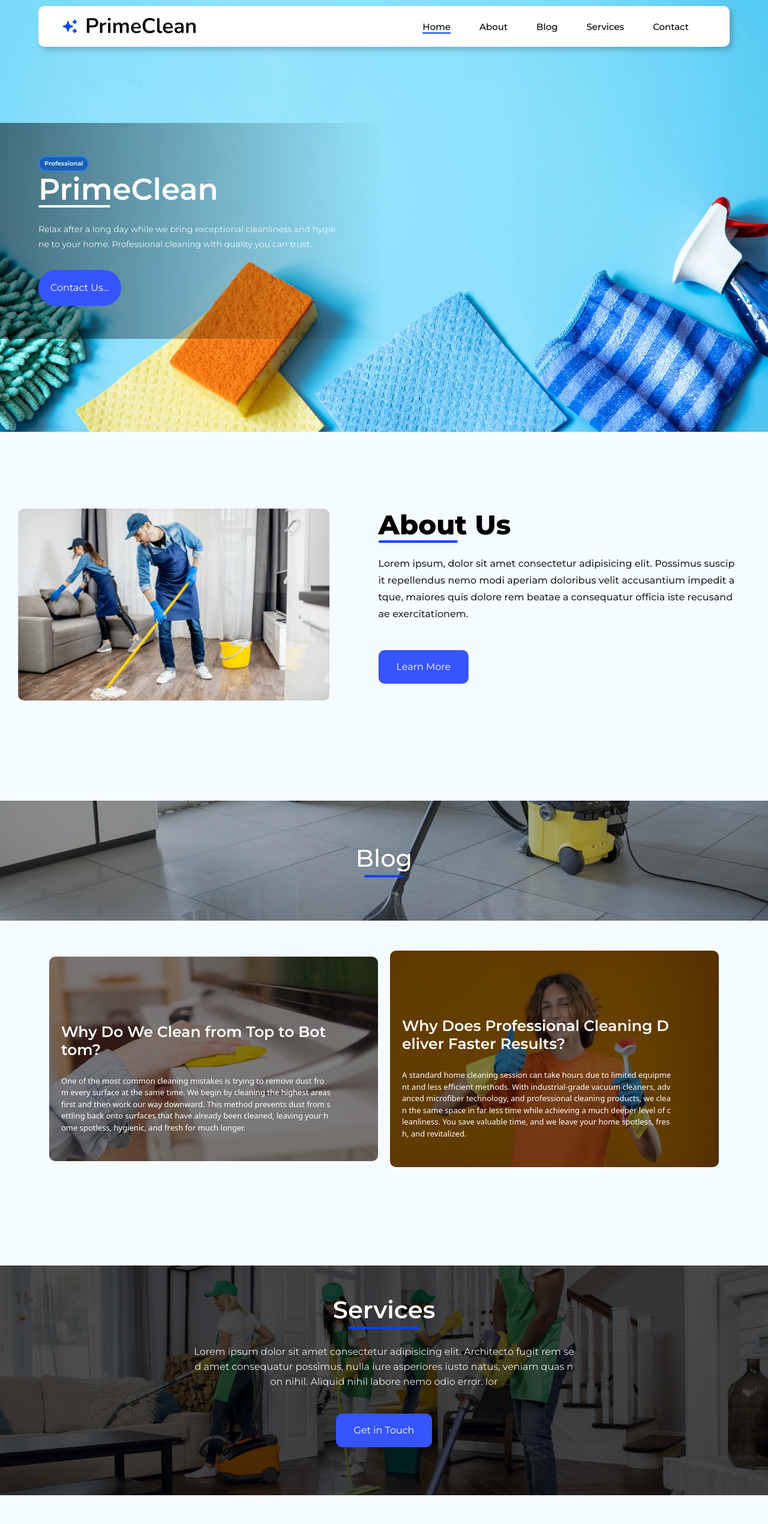
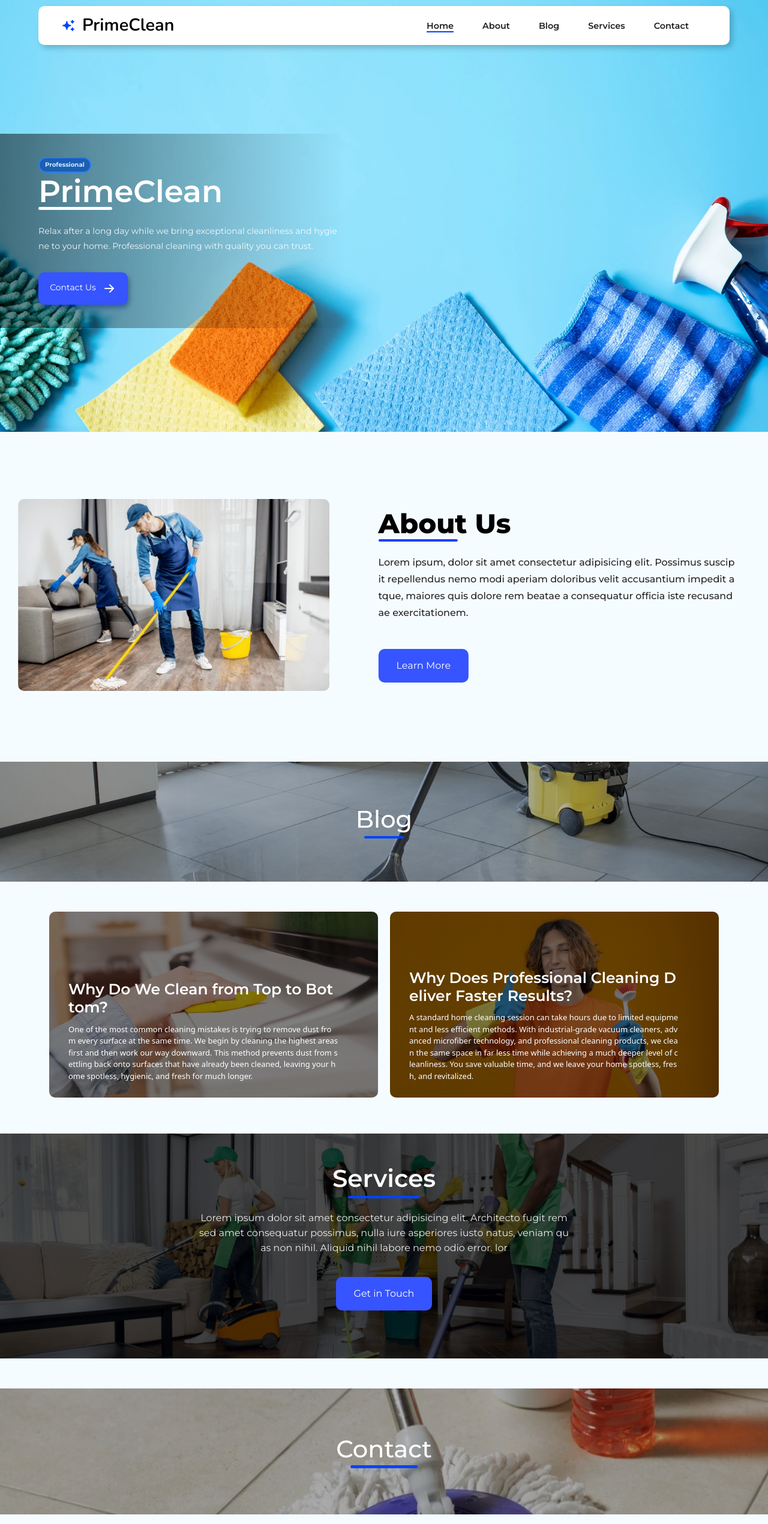
Before and after one commit to mgulmak3333/primeclean-web-react, a React (Vite) app: page / in a window 1280 px wide. Shown: the top 2541 px of the page at 60% size. Built offline with nearby package versions, Linux system fonts and the light colour scheme.

Commit message:
Improve responsive styling across site
Use fluid sizing for page sections, typography, spacing, and navigation; move services styles into services.css; and add an arrow icon to the hero contact button.

```diff
--- a/src/assets/css/about.css
+++ b/src/assets/css/about.css
@@ -1,23 +1,23 @@
 .section-about{
-    min-height: 615px;
+    min-height: clamp(550px, 8vw + 440px, 700px);
     display: flex;
     align-items: center;
     justify-content: center;
-    padding-left: 60px;
-    padding-bottom: 50px;
-    padding-top: 10px;
-    padding-right: 60px;
+    padding-left: clamp(60px, 5vw, 120px);
+    padding-bottom: clamp(30px, 2.5vw, 50px);
+    padding-top: clamp(20px, 2vw, 40px);
+    padding-right: clamp(60px, 5vw, 120px);
     background: var(--white);
     width: 100%;
 }
-
-
 
 .about{
     display: flex;
     width: fit-content;
     justify-content: space-between;
+    align-items: center;
 }
+
 
 .about-pic{
     transform: translateX(-10%);
@@ -58,13 +58,12 @@
 .about-props p{
     color: rgb(37, 37, 37);
     padding-bottom: 5%;
-    padding-top:2.8%;
+    padding-top: 2.8%;
     font-size: 1rem;
     font-weight: 500;
     font-family: var(--montserrat);
     line-height: 28px;
 }
-
 
 .about-props button{
     background: var(--button-blue);
@@ -78,8 +77,36 @@
     border-radius: 10px;
 }
 
-.about-props button:hover{
-    background: var(--button-blue-hover);
+
+
+@media screen and (min-width: 1367px) {
+    .about-pic {
+        height: clamp(320px, 2.2vw + 290px, 440px);
+        width: 135%;
+        transform: translateX(-7%);
+    }
+
+    .about-props {
+        transform: translateX(2%);
+    }
+
+    .about-props h1 {
+        font-size: clamp(45px, 1.2vw + 28px, 56px);
+    }
+
+    .about-props h1::after {
+        height: clamp(4px, 0.15vw + 2px, 7px);
+    }
+
+    .about-props p {
+        font-size: clamp(1rem, 0.3vw + 0.6rem, 1.25rem);
+        line-height: clamp(28px, 1vw + 14px, 38px);
+    }
+
+    .about-props button {
+        font-size: clamp(1rem, 0.22vw + 0.7rem, 1.18rem);
+        padding: clamp(16px, 0.4vw + 10px, 22px) clamp(30px, 0.7vw + 20px, 42px);
+    }
 }
 
 @media (max-width: 991px) {
--- a/src/assets/css/blog.css
+++ b/src/assets/css/blog.css
@@ -1,8 +1,8 @@
 .section-blog{
     width: 100%;
     min-height: auto;
-    display:block;
-    padding-bottom: 163.92px;
+    display: block;
+    padding-bottom: clamp(60px, 3vw + 20px, 100px);
     background: var(--white);
 }
 
@@ -18,9 +18,9 @@
 
 }
 
-.banner-1 h2{
+.banner-1 h2 {
     color: white;
-    font-size: 40px;
+    font-size: clamp(40px, 1.1vw + 25px, 52px);
     display: flex;
     font-family: var(--montserrat);
     position: relative;
--- a/src/assets/css/card.css
+++ b/src/assets/css/card.css
@@ -2,21 +2,22 @@
     gap: 20px;
     width: 100%;
     justify-content: center;
-    align-items: center;
+    align-items: stretch;
     display: flex;
     padding-top: 50px;
-
 }
 
 .blog{
     width: 50%;
-    min-height: 310px;
-    padding-bottom: 30px;
+    min-height: clamp(310px, 4vw + 250px, 380px);
     opacity: 0;
     border-radius: 10px;
-    display: flex
+    display: flex;
+    flex-direction: column;
+    justify-content: flex-end;
+    box-sizing: border-radius;
+    overflow: hidden;
 }
-
 
 .active-blogger{
     animation: sideBottom 0.8s ease-in-out forwards;
@@ -35,7 +36,6 @@
 
 #blog-1{
     background: linear-gradient(45deg, rgba(0, 0, 0, 0.5), rgba(0, 0, 0, 0.5)), var(--blog-card-1);
-
     background-position: center;
     background-size: cover;
     background-repeat: no-repeat;
@@ -51,26 +51,31 @@
 .blog-sect{
     display: flex;
     flex-direction: column;
-    padding-left: 20px;
-    padding-right: 20px;
-    padding-top: 110px;
-    gap: 20px;
+    padding-left: clamp(20px, 2.5vw, 50px);
+    padding-right: clamp(20px, 2.5vw, 50px);
+    padding-top: clamp(40px, 3vw, 70px);
+    padding-bottom: clamp(25px, 2vw, 40px);
+    gap: clamp(12px, 1vw, 20px);
+    margin-top: auto;
 }
 
 .blog-sect p{
-    font-size: 13px;
+    font-size: clamp(13px, 0.6vw + 5px, 16px);
     color: white;
-    max-width: 450px;
+    max-width: clamp(450px, 15vw + 250px, 600px);
+    margin: 0;
 }
 
 .blog-sect h3{
     color: white;
-    font-size: 25px;
+    font-size: clamp(25px, 0.8vw + 14px, 33px);
     font-family: var(--montserrat);
     cursor: pointer;
     font-weight: 580;
-    max-width: 450px;
+    max-width: clamp(450px, 15vw + 250px, 600px);
+    margin: 0;
 }
+
 
 .blog:hover h3{
     text-decoration: underline;
--- a/src/assets/css/contact.css
+++ b/src/assets/css/contact.css
@@ -1,88 +1,3 @@
-.section-services{
-    width: 100%;
-    min-height: auto;
-    padding-bottom: 50px;
-    display: flex;
-    background: var(--white);
-}
-
-.bg{
-    width: 100%;
-    min-height: 300px;
-    display: flex;
-    background: linear-gradient(45deg, rgba(0, 0, 0, 0.7), rgba(0, 0, 0, 0.7)), var(--services-background);
-    background-size: cover;
-    background-position: center;
-    justify-content: center;
-    align-items: center;
-    backdrop-filter: blur(10px);
-}
-
-.bg-section{
-    color: white;
-    display: flex;
-    align-items: center;
-    flex-direction: column;
-    padding-top: 50px;
-    padding-bottom: 80px;
-    gap: 25px;
-    justify-content: center;
-}
-
-.bg-section h2{
-    font-family: var(--montserrat);
-    font-size: 40px;
-    font-weight: 580;
-    display: flex;
-    position: relative;
-}
-
-.bg-section h2::after{
-    content: '';
-    bottom: -8px;
-    transform: translateX(-50%);
-    left: 50%;
-    border-radius: 10px;
-    width: 70%;
-    height: 4px;
-    background: var(--blue);
-    position: absolute;
-}
-
-.bg-section p{
-    color: rgba(255, 255, 255, 0.9);
-    max-width: 700px;
-    font-family: var(--montserrat);
-    padding-left: 30px;
-    padding-right: 30px;
-    line-height: 25px;
-    text-align: center;
-    font-size: 1rem;
-}
-
-.bg-section button{
-    background: var(--button-blue);
-    border: none;
-    outline: none;
-    color: white;
-    font-size: 1rem;
-    font-family: var(--montserrat);
-    padding: 16px 30px;
-    transition: 0.3s;
-    transition: 0.3s;
-    border-radius: 10px;
-}
-
-.bg-section button:hover{
-    background: var(--button-blue-hover);
-}
-
-
-
-
-
-
-
 
 
 .section-content{
@@ -93,10 +8,9 @@
     flex-direction: column;
 }
 
-
 .banner-2{
     width: 100%;
-    min-height: 210px;
+    min-height: clamp(210px, 4vw + 155px, 260px);
     display: flex;
     justify-content: center;
     align-items: center;
@@ -107,7 +21,7 @@
 }
 
 .banner-2 h2{
-    font-size: 40px;
+    font-size: clamp(40px, 1.5vw + 20px, 54px);
     color: white;
     font-family: var(--montserrat);
     display: flex;
@@ -121,17 +35,16 @@
     left: 50%;
     border-radius: 10px;
     width: 70%;
-    height: 4px;
+    height: clamp(4px, 0.1vw + 3px, 5px);
     background: var(--blue);
     position: absolute;
 }
 
-
 .area{
     width: 100%;
     min-height: auto;
-    padding-top: 50px;
-    padding-bottom: 100px;
+    padding-top: clamp(50px, 3vw + 9px, 85px);
+    padding-bottom: clamp(100px, 4vw + 45px, 140px);
     display: flex;
 }
 
@@ -145,8 +58,8 @@
     color: rgba(0, 0, 0, 0.8);
     font-family: var(--nunito);
     font-weight: 550;
+    font-size: clamp(15px, 0.45vw + 8px, 20px);
 }
-
 
 .head-t h3{
     color: black;
@@ -155,6 +68,7 @@
     font-weight: 550;
     left: 6%;
     position: relative;
+    font-size: clamp(1.4rem, 0.7vw + 1.1rem, 1.8rem);
 }
 
 .head-t h3::after{
@@ -179,6 +93,7 @@
     gap: 5px;
     display: flex;
     color: black;
+    font-size: clamp(1rem, 0.3vw + 0.88px, 1.2rem);
 }
 
 .content-info svg{
@@ -198,12 +113,12 @@
 }
 
 .location-if{
-    padding-left: 100px;
+    padding-left: clamp(100px, 5vw + 32px, 150px);
 }
 
 .trs{
-    width: 600px;
-    height: 400px;
+    width: clamp(600px, 5vw + 530px, 680px);
+    height: clamp(400px, 1vw + 386px, 410px);
 }
 
 @media (max-width: 991px) {
--- a/src/assets/css/header.css
+++ b/src/assets/css/header.css
@@ -13,79 +13,90 @@ html, body {
 
 
 
-.heads{
+.heads {
     display: flex;
     position: fixed;
     background: white;
-    width: 90%;
-    min-height: 68px;
+    width: clamp(90%, 87vw, 1680px);
+    min-height: clamp(65px, 4.7vw, 91px);
     left: 50%;
     transform: translateX(-50%);
     z-index: 999;
     justify-content: space-between;
     align-items: center;
     border-radius: 10px;
-    top: 10px;
+    top: clamp(10px, 0.7vw, 14px);
     box-shadow: 5px 5px 10px 0px rgba(0, 0, 0, 0.2);
     transition: 0.3s;
 }
 
-.head-radius{
+.head-radius {
     border-radius: 10px 10px 0px 0px;
     border-bottom: 1px solid rgb(83, 83, 83);
     z-index: 1000;
 }
 
 @media (min-width: 991px) {
-    .heads{
+    .heads {
         border-radius: 10px;
         border: none;
     }
 }
 
-
-.head-scroll{
+.head-scroll {
     width: 100%;
     top: 0;
     border-radius: 0px;
 }
 
-.logo{
+.logo {
     display: flex;
     justify-content: center;
-    gap: 10px;
-    padding-left: 20px;
+    gap: clamp(10px, 0.7vw, 14px);
+    padding-left: clamp(20px, 1.5vw, 28px);
     align-items: center;
-
 }
 
-
-.logo h1{
+.logo h1 {
     color: black;
     font-family: var(--nunito);
-    font-size: 2.188rem;
+    font-size: clamp(28.8px, 2.05vw, 40px);
     font-weight: 650;
+    line-height: 1;
 }
 
-.logo svg{
+.logo svg {
     color: var(--blue);
-
+    width: clamp(25px, 1.8vw, 35px);
+    height: clamp(25px, 1.8vw, 35px);
+    min-width: clamp(25px, 1.8vw, 35px);
+    min-height: clamp(25px, 1.8vw, 35px);
 }
 
-.navbar{
+.navbar {
     display: flex;
-    margin-right: 50px;
+    margin-right: clamp(50px, 3.6vw, 70px);
 }
 
-.navbar ul li a{
+.navbar ul {
+    display: flex;
+    gap: clamp(15px, 1.5vw, 28px);
+    list-style: none;
+    margin: 0;
+    padding: 0;
+    align-items: center;
+}
+
+.navbar ul li a {
     text-decoration: none;
     font-family: var(--montserrat);
-    color: black;
-    font-size: 0.938rem;
-    font-weight: 500;
+    color: rgb(30, 30, 30);
+    font-size: clamp(14.4px, 1.05vw, 20px);
+    font-weight: 550;
     width: fit-content;
     transition: 0.3s;
     position: relative;
+    white-space: nowrap;
 }
 
 .navbar ul li a::before{
@@ -133,7 +144,7 @@ html, body {
     left: 0;
     justify-content: center;
     position: absolute;
-    margin-top: 68px;
+    margin-top: 65px;
     background: rgb(255, 255, 255);
 }
 
--- a/src/assets/css/main.css
+++ b/src/assets/css/main.css
@@ -14,10 +14,8 @@
 
 .parse {
     display: flex;
-    min-width: 50%;
-    min-height:45vh;
-    padding-top: 30px;
-    padding-bottom: 30px;
+    padding-top: clamp(30px, 3vw, 45px);
+    padding-bottom: clamp(30px, 3vw, 45px);
     padding-left: 5%;
     padding-right: 10px;
     background: linear-gradient(to right, rgba(0, 0, 0, 0.5) 0%, rgba(0, 0, 0, 0.3) 40%, transparent 100%);
@@ -27,34 +25,29 @@
     animation: slideLeft 1s ease forwards;
 }
 
-
-
-
-
 @keyframes slideLeft {
-    from{
+    from {
         opacity: 0;
         transform: translateX(-100%);
     }
-    to{
+    to {
         opacity: 1;
         transform: translateX(0);
     }
 }
 
-.parse p{
-    max-width:500px;
+.parse p {
+    max-width: clamp(500px, 38vw, 700px);
     display: flex;
     padding-top: 3%;
-    line-height: 25px;
-    font-size: 14px;
+    line-height: clamp(25px, 2vw, 32px);
+    font-size: clamp(14px, 1.1vw, 18px);
     color: rgba(255, 255, 255, 0.9);
 }
 
-
-.parse h2{
+.parse h2 {
     color: rgb(255, 255, 255);
-    font-size: 50px;
+    font-size: clamp(50px, 4vw, 70px);
     width: fit-content;
     max-width: 100%;
     overflow-wrap: break-word;
@@ -62,26 +55,25 @@
     position: relative;
 }
 
-.parse h2::before{
+.parse h2::before {
     width: 40%;
-    height: 4px;
+    height: clamp(4px, 0.35vw, 6px);
     position: absolute;
     border-radius: 10px;
     background: white;
     left: 0;
-    bottom: -5px;
     bottom: 0;
     content: '';
 }
 
-.parse h1{
+.parse h1 {
     background: rgb(29, 94, 179);
-    padding: 5px 8px;
+    padding: clamp(5px, 0.4vw, 8px) clamp(8px, 0.7vw, 12px);
     width: fit-content;
     border: 2px solid rgb(37, 128, 248);
     color: #c7eeff;
     border-radius: 60px;
-    font-size: 10px;
+    font-size: clamp(10px, 0.8vw, 13px);
     font-weight: 700;
 }
 
@@ -89,19 +81,24 @@
     margin: 0;
 }
 
-
 .parse button {
     margin-top: 30px;
     width: fit-content;
     color: white;
-    border-radius: 30px;
+    display: flex;
+    gap: 10px;
+    border-radius: 10px;
     background: var(--button-blue);
-    padding: 18px 20px;
+    padding: clamp(15px, 1.2vw, 18px) clamp(15px, 1.5vw, 22px);
     border: none;
+    box-shadow: 2px 5px 10px rgba(0, 40, 116, 0.5);
     outline: none;
     transition: 0.3s;
+    font-size: clamp(14px, 1vw, 16px);
 }
 
+
 .parse button:hover{
-    background: var(--button-blue-hover);
+    gap: 12px;
+    background: rgb(0, 40, 100);
 }
--- a/src/assets/css/services.css
+++ b/src/assets/css/services.css
@@ -0,0 +1,77 @@
+.section-services{
+    width: 100%;
+    min-height: auto;
+    padding-bottom: 50px;
+    display: flex;
+    background: var(--white);
+}
+
+.bg{
+    width: 100%;
+    min-height: 300px;
+    display: flex;
+    background: linear-gradient(45deg, rgba(0, 0, 0, 0.7), rgba(0, 0, 0, 0.7)), var(--services-background);
+    background-size: cover;
+    background-position: center;
+    justify-content: center;
+    align-items: center;
+    backdrop-filter: blur(10px);
+}
+
+.bg-section{
+    color: white;
+    display: flex;
+    align-items: center;
+    flex-direction: column;
+    padding-top: clamp(50px, 4vw, 85px);
+    padding-bottom: clamp(80px, 5vw, 130px);
+    gap: 20px;
+    justify-content: center;
+    width: 100%;
+}
+
+.bg-section h2{
+    font-family: var(--montserrat);
+    font-size: clamp(40px, 1.2vw + 25px, 52px);
+    font-weight: 580;
+    display: flex;
+    position: relative;
+}
+
+.bg-section h2::after{
+    content: '';
+    bottom: -8px;
+    transform: translateX(-50%);
+    left: 50%;
+    border-radius: 10px;
+    width: 70%;
+    height: clamp(4px, 0.15vw + 2px, 7px);
+    background: var(--blue);
+    position: absolute;
+}
+
+.bg-section p{
+    color: rgba(255, 255, 255, 0.9);
+    max-width: clamp(700px, 25vw + 380px, 950px);
+    font-family: var(--montserrat);
+    padding-left: clamp(30px, 3vw, 60px);
+    padding-right: clamp(30px, 3vw, 60px);
+    line-height: clamp(25px, 0.8vw + 14px, 36px);
+    text-align: center;
+    font-size: clamp(1rem, 0.22vw + 0.7rem, 1.18rem);
+}
+
+.bg-section button{
+    background: var(--button-blue);
+    border: none;
+    outline: none;
+    color: white;
+    font-size: clamp(1rem, 0.18vw + 0.78rem, 1.1rem);
+    font-family: var(--montserrat);
+    padding: clamp(16px, 0.35vw + 11px, 20px) clamp(30px, 0.55vw + 22px, 37px);
+    transition: 0.3s;
+    border-radius: 10px;
+}
+.bg-section button:hover{
+    background: var(--button-blue-hover);
+}
--- a/src/components/Main.tsx
+++ b/src/components/Main.tsx
@@ -10,7 +10,13 @@ function main(){
                         <h1>Professional</h1>
                         <h2>PrimeClean</h2>
                         <p>Relax after a long day while we bring exceptional cleanliness and hygiene to your home. Professional cleaning with quality you can trust.</p>
-                        <button>Contact Us...</button>
+                        <button>Contact Us <svg xmlns="http://www.w3.org/2000/svg" width="24" height="24" viewBox="0 0 24 24" fill="none" stroke="currentColor" stroke-width="2" stroke-linecap="round" stroke-linejoin="round" className="icon icon-tabler icons-tabler-outline icon-tabler-arrow-right">
+                                                <path stroke="none" d="M0 0h24v24H0z" fill="none" />
+                                                <path d="M5 12l14 0" />
+                                                <path d="M13 18l6 -6" />
+                                                <path d="M13 6l6 6" />
+                                            </svg>
+                        </button>
                     </div>
 
                 </div>
```
Also changed, not shown: src/assets/css/footer.css (+13 -18 lines).
